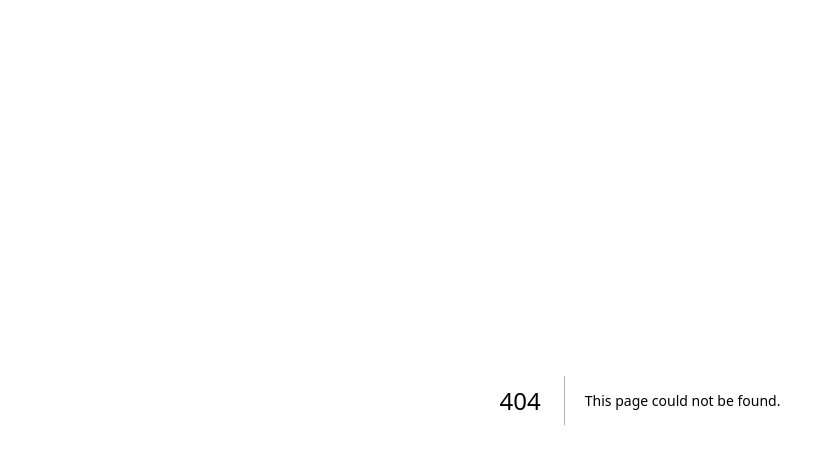
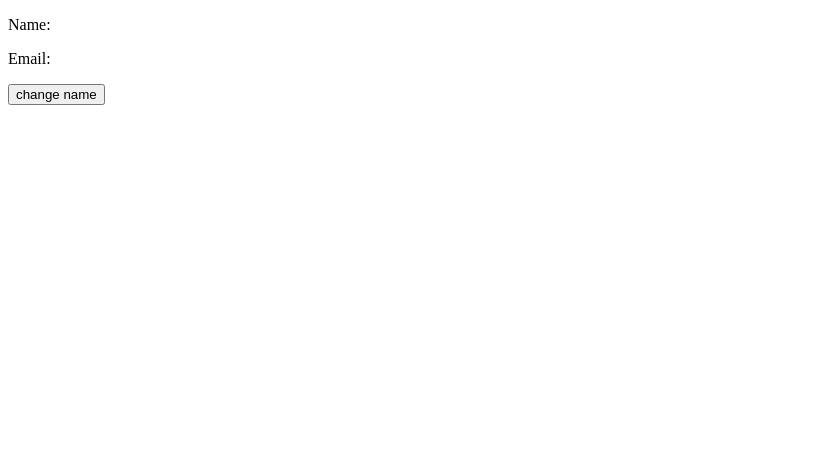
Before and after one commit to ftm2626/react-mini-tuts, a Next.js app: page /react-hooks/UseContext in a window 1280 px wide. Before the commit this address had no page. Shown: the top 464 px of the page, without its empty margins (0-835 px from the left). Built offline with nearby package versions, Linux system fonts and the light colour scheme.

Commit message:
context api and use context

```diff
--- /dev/null
+++ b/src/app/react-hooks/UseContext/UserContext.tsx
@@ -0,0 +1,39 @@
+import {
+  Dispatch,
+  ReactNode,
+  SetStateAction,
+  createContext,
+  useState,
+} from "react";
+export type UserT = {
+  name: string;
+  email: string;
+};
+
+export interface UserContextInterface {
+  user: UserT;
+  setUser: Dispatch<SetStateAction<UserT>>;
+}
+const initState = {
+  user: {
+    name: "",
+    email: "",
+  },
+  setUser: (user: UserT) => {},
+} as UserContextInterface;
+
+// export const UserContext = createContext<Partial<UserContextInterface>>({}); // partial -> make it okay if the init state is empty
+export const UserContext = createContext<UserContextInterface>(initState);
+
+export function UserProvider({ children }: { children: ReactNode }) {
+  const [user, setUser] = useState<UserT>({
+    name: "",
+    email: "",
+  });
+
+  return (
+    <UserContext.Provider value={{ user, setUser }}>
+      {children}
+    </UserContext.Provider>
+  );
+}
--- /dev/null
+++ b/src/app/react-hooks/UseContext/page.tsx
@@ -0,0 +1,31 @@
+"use client";
+import React, { useContext } from "react";
+import { UserContext, UserProvider } from "./UserContext";
+
+function UserDetails() {
+    const { user } = useContext(UserContext);
+  return (
+    <div>
+      <p>Name: {user.name}</p>
+      <p>Email: {user.email}</p>
+    </div>
+  );
+}
+
+function ChangeData() {
+  const { setUser } = useContext(UserContext);
+  return (
+    <div>
+      <button onClick={()=>setUser({name:'fatemeh',email:'email.com'})}>change name</button>
+    </div>
+  );
+}
+
+export default function Index() {
+  return (
+    <UserProvider>
+      <UserDetails />
+      <ChangeData />
+    </UserProvider>
+  );
+}
```
